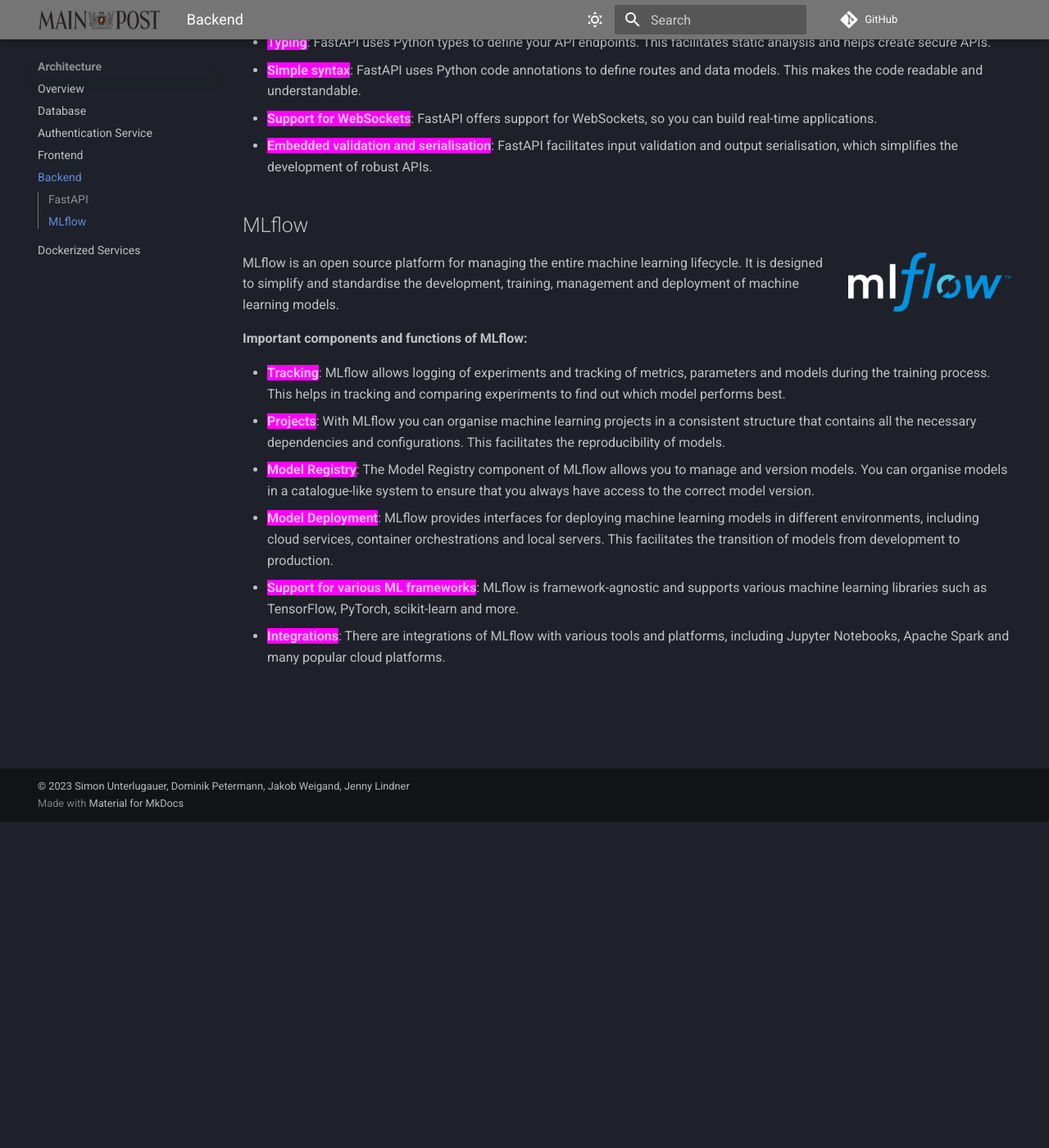
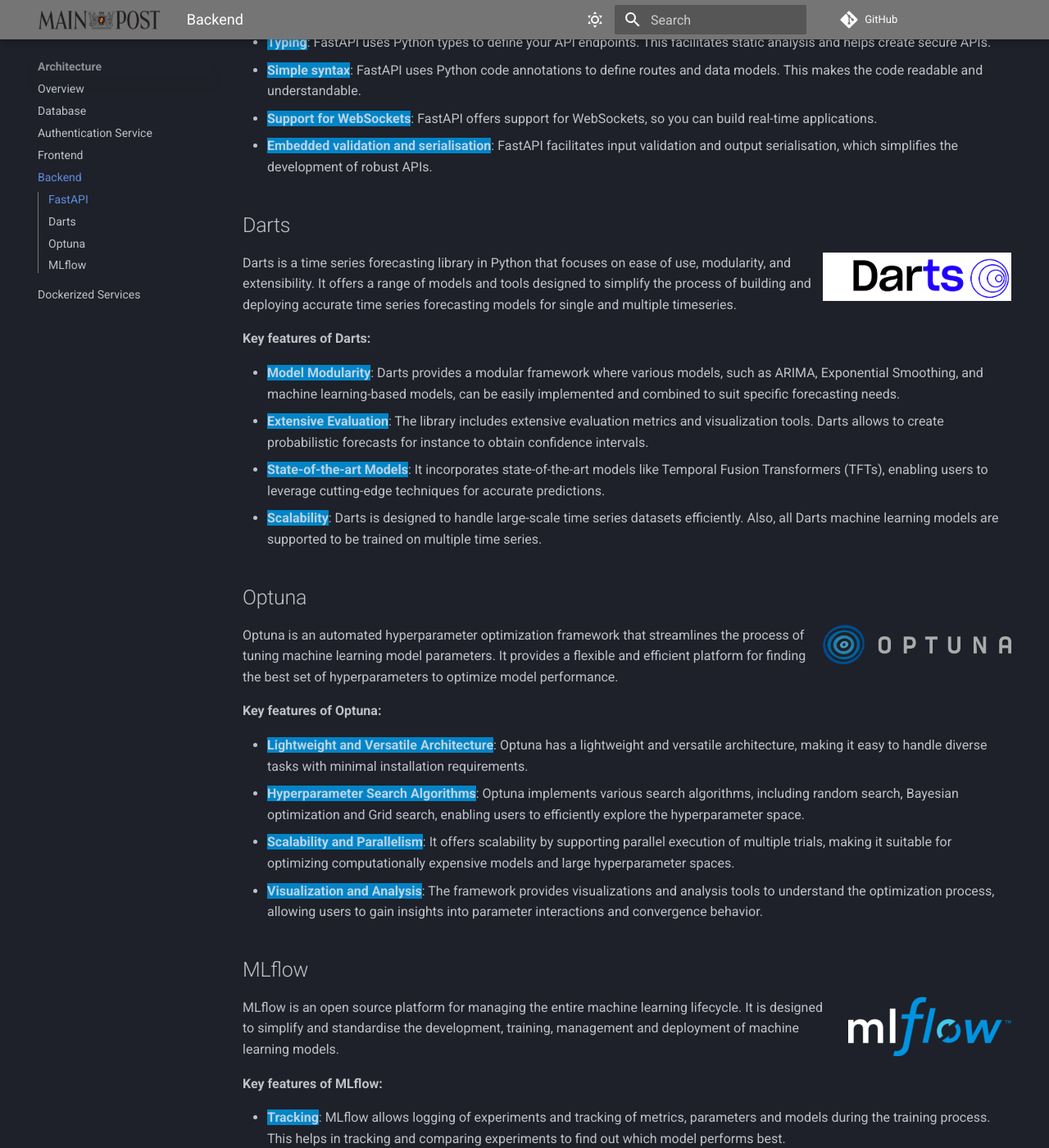
Before and after one commit to JennyLind7/mainpost-doc, an MkDocs documentation site: the page built from docs/architecture/backend.md, in a window 1280 px wide and 1400 px high, scrolled down 398 px. Shown: the whole window at 82% size. Built offline with MkDocs 1.6.1 and Material for MkDocs 9.7.7, drawn with Linux system fonts in a browser that asks for light colours; comment, search, counter and statistics services are not loaded; some of the changed text lies outside the part shown.

Commit message:
Darts & Optuna

```diff
--- a/docs/architecture/backend.md
+++ b/docs/architecture/backend.md
@@ -2,7 +2,7 @@
 
 ## FastAPI
 
-![Logo Vue.js](fastAPI_logo.png){ align=right }
+![Logo Vue.js](fastAPI_logo.png){ width=230px style="float: right;" }
 
 <div style="display: flex; align-items: center;">
     <div style="flex: 8;">
@@ -11,18 +11,61 @@
 </div>
 <br>
 
-**Important features of FastAPI:**
+**Key features of FastAPI:**
 
-- <span style="background-color: fuchsia;">**Speed**</span>: FastAPI is very fast due to its use of asynchronous Python features and optimised techniques.
+- <span style="background-color: #0284c7;">**Speed**</span>: FastAPI is very fast due to its use of asynchronous Python features and optimised techniques.
 <br>
-- <span style="background-color: fuchsia;">**Typing**</span>: FastAPI uses Python types to define your API endpoints. This facilitates static analysis and helps create secure APIs.
+- <span style="background-color: #0284c7;">**Typing**</span>: FastAPI uses Python types to define your API endpoints. This facilitates static analysis and helps create secure APIs.
 <br>
-- <span style="background-color: fuchsia;">**Simple syntax**</span>: FastAPI uses Python code annotations to define routes and data models. This makes the code readable and understandable.
+- <span style="background-color: #0284c7;">**Simple syntax**</span>: FastAPI uses Python code annotations to define routes and data models. This makes the code readable and understandable.
 <br>
-- <span style="background-color: fuchsia;">**Support for WebSockets**</span>: FastAPI offers support for WebSockets, so you can build real-time applications.
+- <span style="background-color: #0284c7;">**Support for WebSockets**</span>: FastAPI offers support for WebSockets, so you can build real-time applications.
 <br>
-- <span style="background-color: fuchsia;">**Embedded validation and serialisation**</span>: FastAPI facilitates input validation and output serialisation, which simplifies the development of robust APIs.
+- <span style="background-color: #0284c7;">**Embedded validation and serialisation**</span>: FastAPI facilitates input validation and output serialisation, which simplifies the development of robust APIs.
 <br>
+
+## Darts
+
+![Logo Darts](darts.png){ width=230px style="float: right;" }
+
+<div style="display: flex; align-items: center;">
+    <div style="flex: 8;">
+       Darts is a time series forecasting library in Python that focuses on ease of use, modularity, and extensibility. It offers a range of models and tools designed to simplify the process of building and deploying accurate time series forecasting models for single and multiple timeseries.
+    </div>
+</div>
+
+**Key features of Darts:**
+
+- <span style="background-color: #0284c7;">**Model Modularity**</span>: Darts provides a modular framework where various models, such as ARIMA, Exponential Smoothing, and machine learning-based models, can be easily implemented and combined to suit specific forecasting needs.
+<br>
+- <span style="background-color: #0284c7;">**Extensive Evaluation**</span>: The library includes extensive evaluation metrics and visualization tools. Darts allows to create probabilistic forecasts for instance to obtain confidence intervals.
+<br>
+- <span style="background-color: #0284c7;">**State-of-the-art Models**</span>: It incorporates state-of-the-art models like Temporal Fusion Transformers (TFTs), enabling users to leverage cutting-edge techniques for accurate predictions.
+<br>
+- <span style="background-color: #0284c7;">**Scalability**</span>: Darts is designed to handle large-scale time series datasets efficiently. Also, all Darts machine learning models are supported to be trained on multiple time series.
+<br>
+
+## Optuna
+
+![Logo Optuna](optuna.png){ width=230px style="float: right;" }
+
+<div style="display: flex; align-items: center;">
+    <div style="flex: 8;">
+       Optuna is an automated hyperparameter optimization framework that streamlines the process of tuning machine learning model parameters. It provides a flexible and efficient platform for finding the best set of hyperparameters to optimize model performance.
+    </div>
+</div>
+
+**Key features of Optuna:**
+
+- <span style="background-color: #0284c7;">**Lightweight and Versatile Architecture**</span>: Optuna has a lightweight and versatile architecture, making it easy to handle diverse tasks with minimal installation requirements.
+<br>
+- <span style="background-color: #0284c7;">**Hyperparameter Search Algorithms**</span>: Optuna implements various search algorithms, including random search, Bayesian optimization and Grid search, enabling users to efficiently explore the hyperparameter space.
+<br>
+- <span style="background-color: #0284c7;">**Scalability and Parallelism**</span>: It offers scalability by supporting parallel execution of multiple trials, making it suitable for optimizing computationally expensive models and large hyperparameter spaces.
+<br>
+- <span style="background-color: #0284c7;">**Visualization and Analysis**</span>: The framework provides visualizations and analysis tools to understand the optimization process, allowing users to gain insights into parameter interactions and convergence behavior.
+<br>
+
 
 ## MLflow
 
@@ -34,17 +77,17 @@
     </div>
 </div>
 
-**Important components and functions of MLflow:**
+**Key features of MLflow:**
 
-- <span style="background-color: fuchsia;">**Tracking**</span>: MLflow allows logging of experiments and tracking of metrics, parameters and models during the training process. This helps in tracking and comparing experiments to find out which model performs best.
+- <span style="background-color: #0284c7;">**Tracking**</span>: MLflow allows logging of experiments and tracking of metrics, parameters and models during the training process. This helps in tracking and comparing experiments to find out which model performs best.
 <br>
-- <span style="background-color: fuchsia;">**Projects**</span>: With MLflow you can organise machine learning projects in a consistent structure that contains all the necessary dependencies and configurations. This facilitates the reproducibility of models.
+- <span style="background-color: #0284c7;">**Projects**</span>: With MLflow you can organise machine learning projects in a consistent structure that contains all the necessary dependencies and configurations. This facilitates the reproducibility of models.
 <br>
-- <span style="background-color: fuchsia;">**Model Registry**</span>: The Model Registry component of MLflow allows you to manage and version models. You can organise models in a catalogue-like system to ensure that you always have access to the correct model version.
+- <span style="background-color: #0284c7;">**Model Registry**</span>: The Model Registry component of MLflow allows you to manage and version models. You can organise models in a catalogue-like system to ensure that you always have access to the correct model version.
 <br>
-- <span style="background-color: fuchsia;">**Model Deployment**</span>: MLflow provides interfaces for deploying machine learning models in different environments, including cloud services, container orchestrations and local servers. This facilitates the transition of models from development to production.
+- <span style="background-color: #0284c7;">**Model Deployment**</span>: MLflow provides interfaces for deploying machine learning models in different environments, including cloud services, container orchestrations and local servers. This facilitates the transition of models from development to production.
 <br>
-- <span style="background-color: fuchsia;">**Support for various ML frameworks**</span>: MLflow is framework-agnostic and supports various machine learning libraries such as TensorFlow, PyTorch, scikit-learn and more.
+- <span style="background-color: #0284c7;">**Support for various ML frameworks**</span>: MLflow is framework-agnostic and supports various machine learning libraries such as TensorFlow, PyTorch, scikit-learn and more.
 <br>
-- <span style="background-color: fuchsia;">**Integrations**</span>: There are integrations of MLflow with various tools and platforms, including Jupyter Notebooks, Apache Spark and many popular cloud platforms.
+- <span style="background-color: #0284c7;">**Integrations**</span>: There are integrations of MLflow with various tools and platforms, including Jupyter Notebooks, Apache Spark and many popular cloud platforms.
 <br>
```
Also changed, not shown: docs/frontend/dashboard.md (+1 -1 lines), docs/architecture/darts.png (added), docs/architecture/optuna.png (added).
